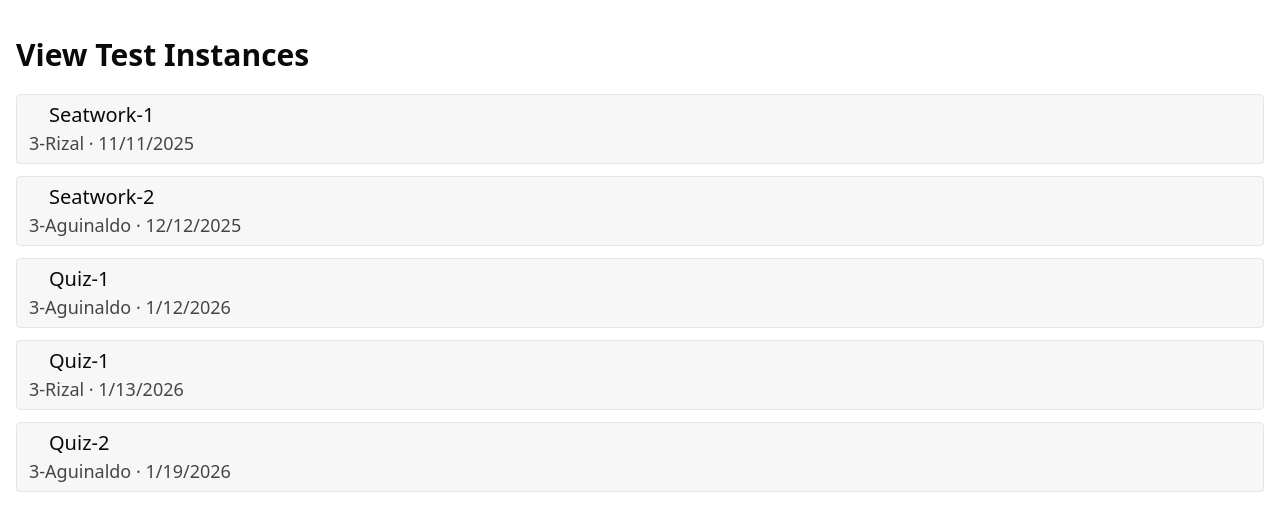
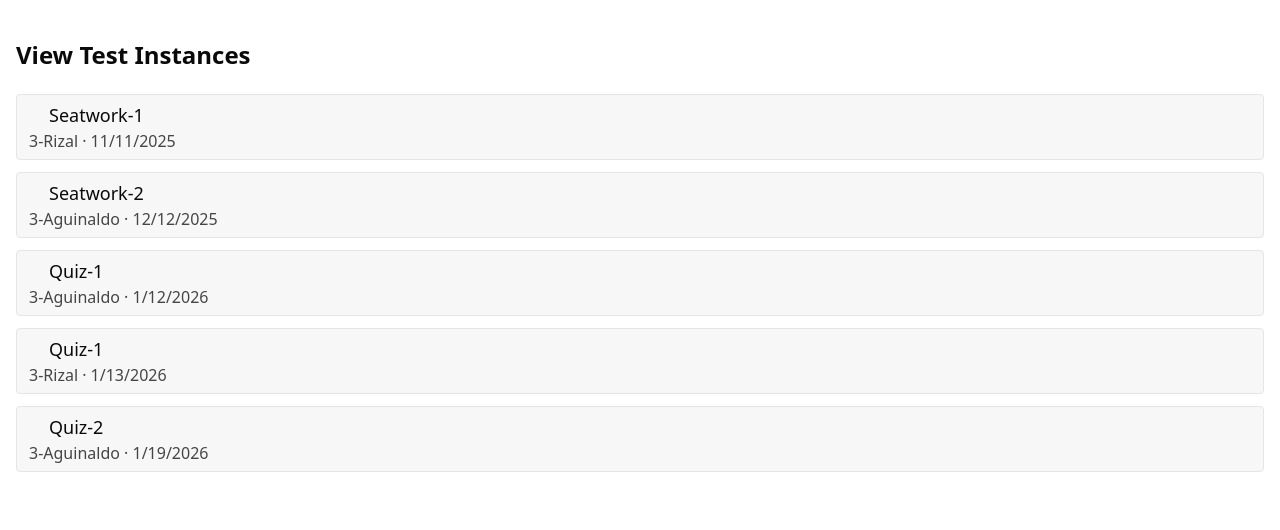
Before and after one commit to JoseTomanan/S3LAB-ai-grading, a SvelteKit app in the folder app/frontend/: page / in a window 1280 px wide. Shown: the top 530 px of the page. Built offline with nearby package versions, Linux system fonts and the light colour scheme; no server answers; some icons are missing.

Commit message:
fix: make fonts smaller

```diff
--- a/app/frontend/src/app.css
+++ b/app/frontend/src/app.css
@@ -123,22 +123,27 @@
   }
 
 	h1 {
-		@apply text-3xl;
+		@apply text-2xl;
 		font-weight: bold;
     text-align: center;
 	}
 
 	h2 {
-		@apply text-2xl;
+		@apply text-xl;
 	}
 
 	h3 {
-		@apply text-xl;
+		@apply text-lg;
 	}
 
 	h4 {
-		@apply text-lg;
+		@apply text-base;
 		@apply opacity-75;
+	}
+
+	p {
+		@apply text-sm;
+		@apply opacity-90;
 	}
 }
 
```
